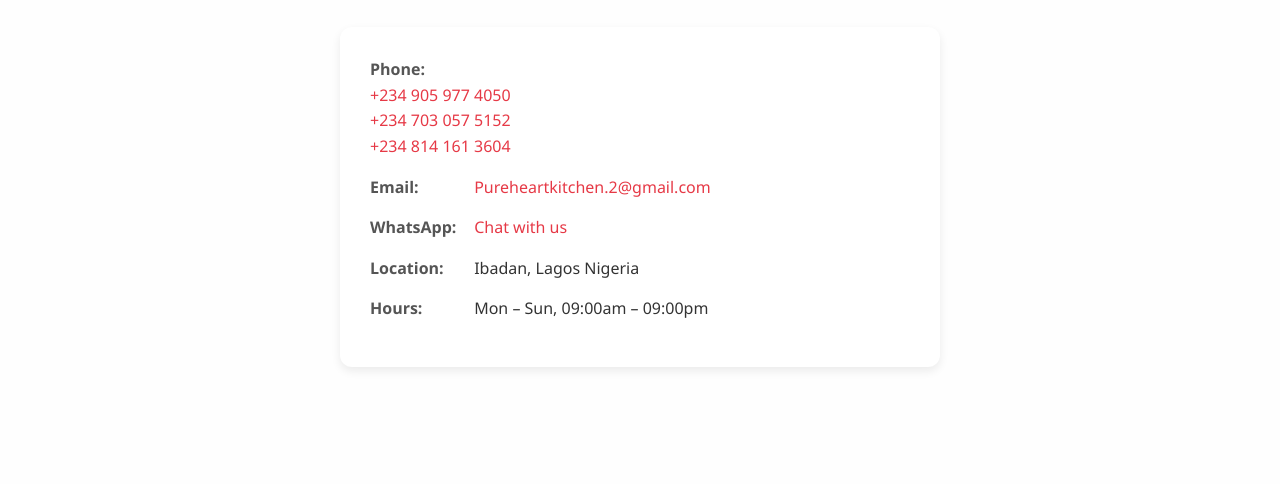
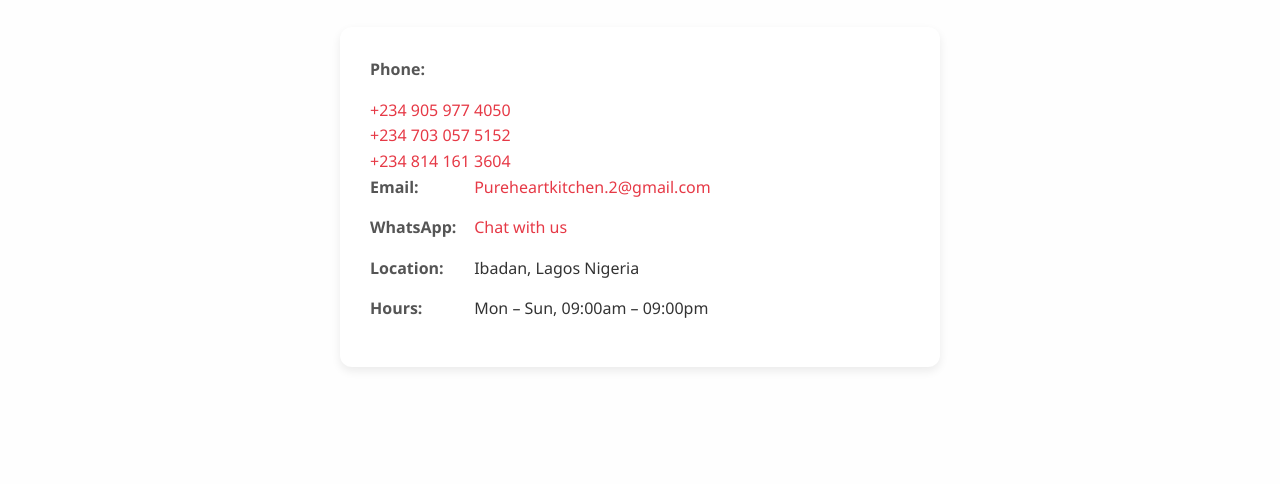
Before and after one commit to Ridwan1-hub/PureHeart-Kitchen, a plain HTML site: page contact.html in a window 1280 px wide. Shown: the part 194-678 px from the top of the page. Drawn offline with Linux system fonts and the light colour scheme.

Commit message:
Add files via upload

```diff
--- a/contact.html
+++ b/contact.html
@@ -27,8 +27,11 @@
   <!-- Contact Section -->
   <main class="contact-page">
     <h2>Contact Us</h2>
-    <div class="contact-info">
-      <p><strong>Phone:</strong> <a href="tel:+2349059774050 , +2347030575152 , +2348141613604"> <br/> +234 905 977 4050 <br/> +234 703 057 5152 <br/> +234 814 161 3604</a></p>
+     <div class="contact-info">
+    <p><strong>Phone:</strong></p>
+      <a href="tel:+2349059774050">+234 905 977 4050</a><br/>
+      <a href="tel:+2347030575152">+234 703 057 5152</a><br/>
+      <a href="tel:+2348141613604">+234 814 161 3604</a>
       <p><strong>Email:</strong> <a href="mailto:Pureheartkitchen.2@gmail.com">Pureheartkitchen.2@gmail.com</a></p>
       <p><strong>WhatsApp:</strong> <a href="https://wa.me/2349059774050" target="_blank">Chat with us</a></p>
       <p><strong>Location:</strong> Ibadan, Lagos Nigeria</p>
```
Also changed, not shown: food.js (+7 -0 lines).
